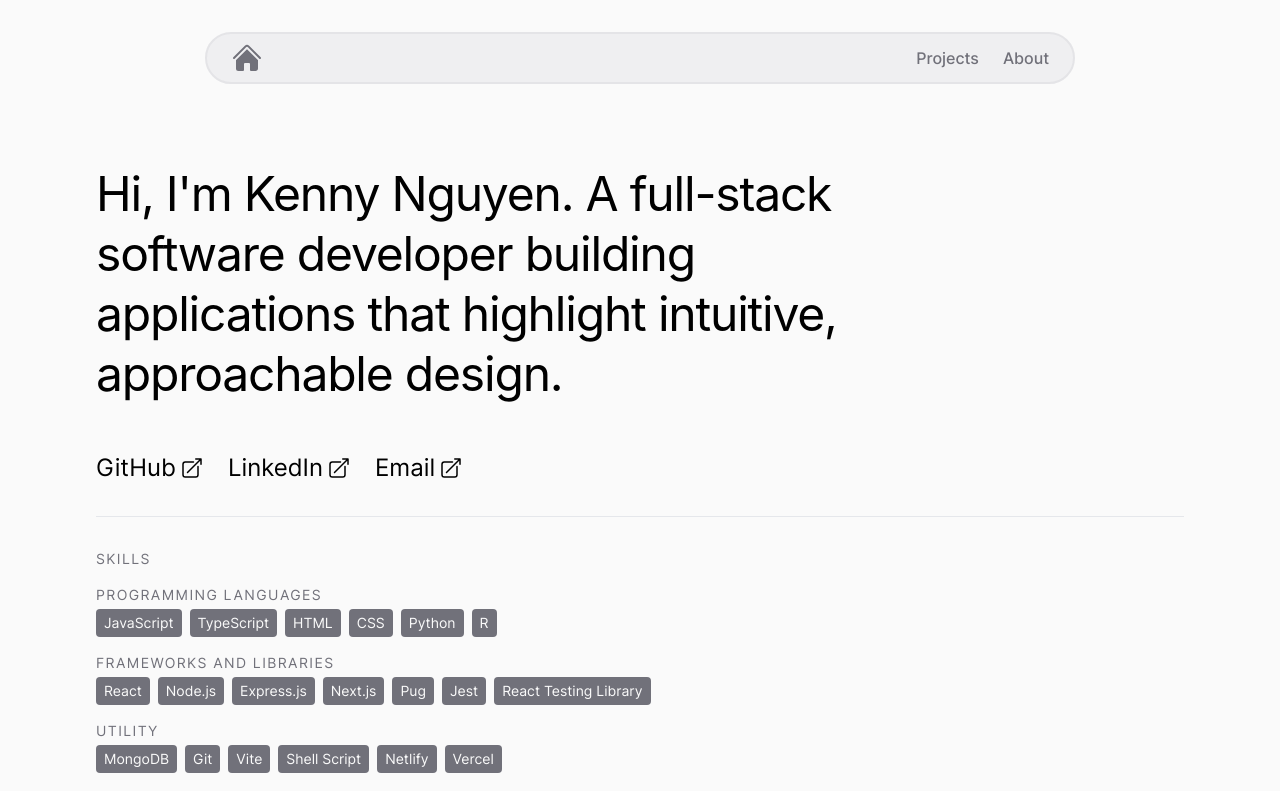
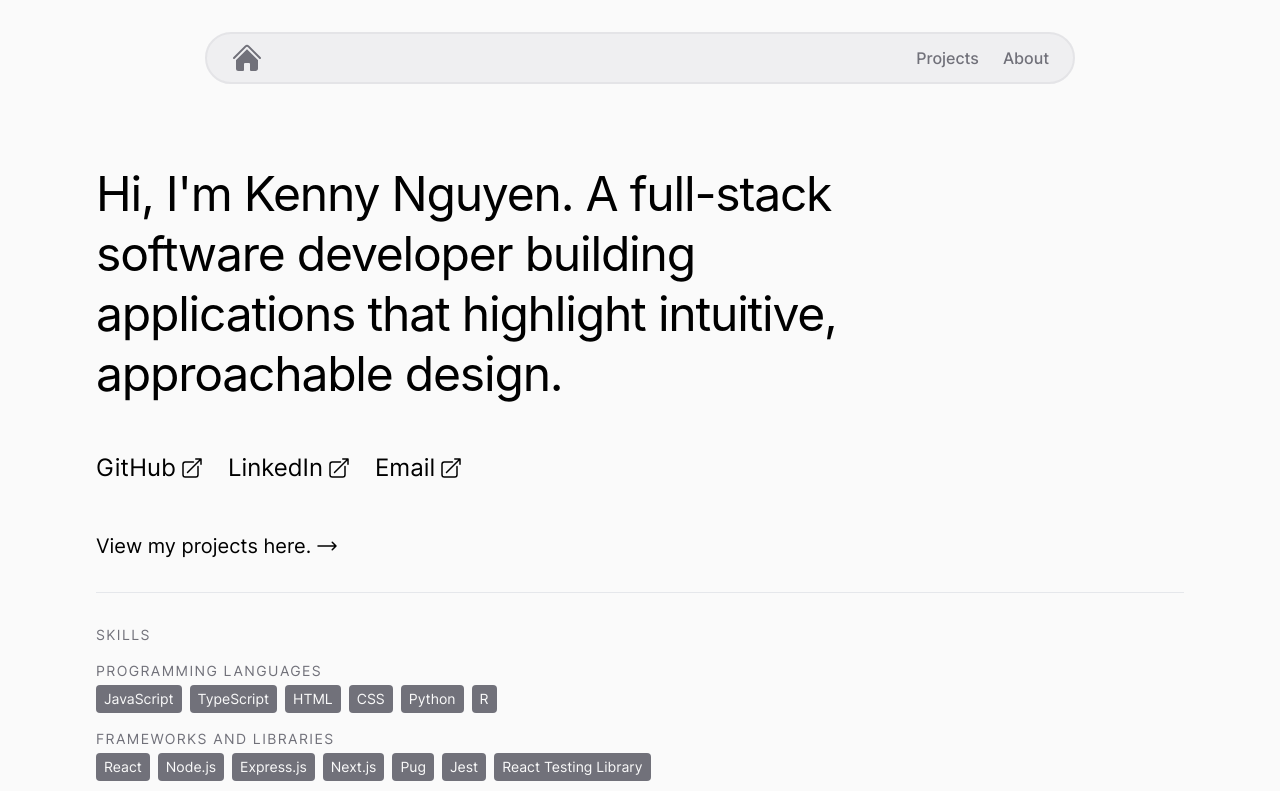
Before and after one commit to ken-ux/portfolio, a React (Vite) app: page / in a window 1280 px wide. Shown: the top 791 px of the page. Built offline with nearby package versions, Linux system fonts and the light colour scheme; a web font is replaced by a local one.

Commit message:
Add link to projects in hero

```diff
--- a/src/components/Hero.tsx
+++ b/src/components/Hero.tsx
@@ -1,4 +1,6 @@
 import { ArrowTopRightOnSquareIcon } from "@heroicons/react/24/solid";
+import { ArrowLongRightIcon } from "@heroicons/react/24/solid";
+import { Link } from "react-router-dom";
 
 const Hero = () => {
   return (
@@ -31,6 +33,13 @@ const Hero = () => {
           <ArrowTopRightOnSquareIcon className="h-6 w-6" />
         </a>
       </div>
+
+      <div className="mt-12 flex text-xl">
+        <Link to="/projects" className="flex items-center gap-1">
+          View my projects here.
+          <ArrowLongRightIcon className="h-6 w-6" />
+        </Link>
+      </div>
     </div>
   );
 };
--- a/src/index_build.css
+++ b/src/index_build.css
@@ -636,6 +636,18 @@ a:hover {
   margin-top: 1rem;
 }
 
+.mt-6 {
+  margin-top: 1.5rem;
+}
+
+.mt-8 {
+  margin-top: 2rem;
+}
+
+.mb-8 {
+  margin-bottom: 2rem;
+}
+
 .inline {
   display: inline;
 }
@@ -690,6 +702,10 @@ a:hover {
   grid-template-columns: repeat(1, minmax(0, 1fr));
 }
 
+.flex-row {
+  flex-direction: row;
+}
+
 .flex-col {
   flex-direction: column;
 }
@@ -698,16 +714,32 @@ a:hover {
   flex-wrap: wrap;
 }
 
+.items-start {
+  align-items: flex-start;
+}
+
 .items-center {
   align-items: center;
+}
+
+.justify-start {
+  justify-content: flex-start;
 }
 
 .justify-end {
   justify-content: flex-end;
 }
 
+.justify-center {
+  justify-content: center;
+}
+
 .justify-between {
   justify-content: space-between;
+}
+
+.justify-items-start {
+  justify-items: start;
 }
 
 .gap-1 {
@@ -736,6 +768,10 @@ a:hover {
 
 .self-start {
   align-self: flex-start;
+}
+
+.justify-self-start {
+  justify-self: start;
 }
 
 .rounded-full {
@@ -800,6 +836,16 @@ a:hover {
 .text-sm {
   font-size: 0.875rem;
   line-height: 1.25rem;
+}
+
+.text-lg {
+  font-size: 1.125rem;
+  line-height: 1.75rem;
+}
+
+.text-xl {
+  font-size: 1.25rem;
+  line-height: 1.75rem;
 }
 
 .font-semibold {
```
